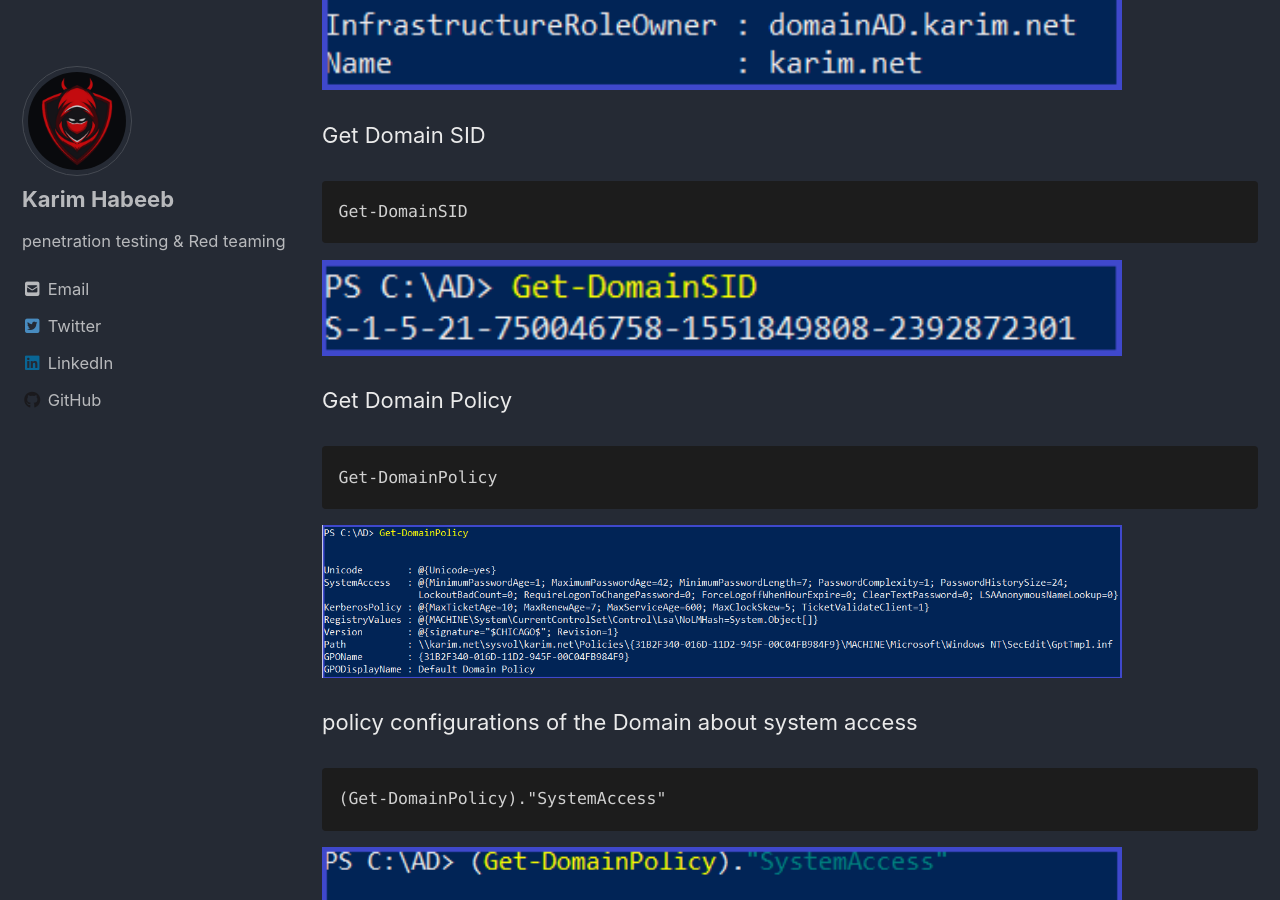
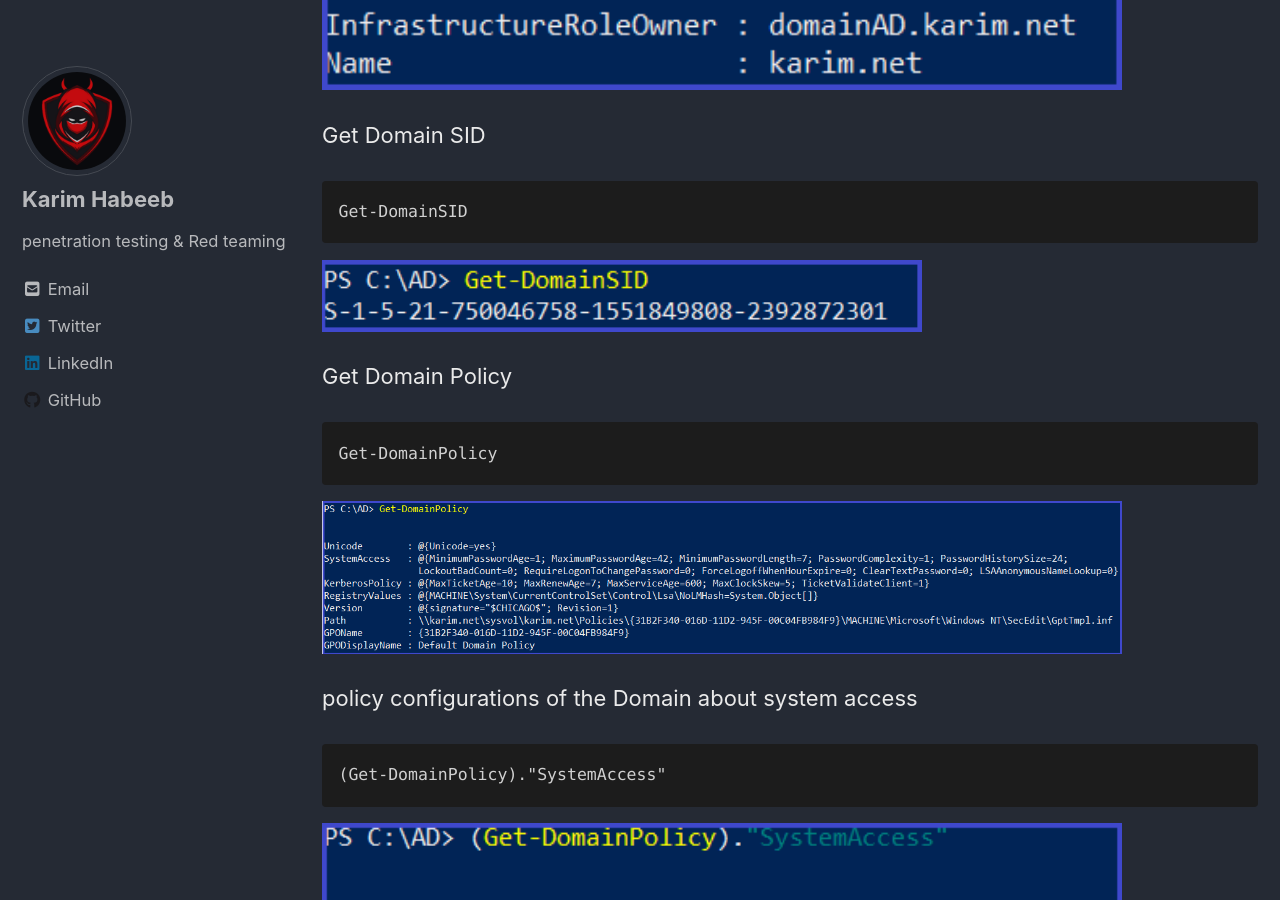
Before and after one commit to NoRed0x/NoRed0x.github.io, a Jekyll site: the page built from _posts/Red-Teaming/2021-06-19-active-directory-domain-enumeration.md, in a window 1280 px wide and 900 px high, scrolled down 2469 px. Built offline with Jekyll 4.4.1, drawn with Linux system fonts in a browser that asks for light colours; cached includes are drawn as plain includes; nearby versions of some CDN libraries.

Commit message:
Update 2021-06-19-active-directory-domain-enumeration.md

````diff
--- a/_posts/Red-Teaming/2021-06-19-active-directory-domain-enumeration.md
+++ b/_posts/Red-Teaming/2021-06-19-active-directory-domain-enumeration.md
@@ -35,21 +35,21 @@ Get Current Domain
  Get-Domain
 ```
 
-<img src="/img/adpart1/2.PNG" alt="Getting-gz" width="800" height="200">
+<img src="/img/adpart1/2.PNG" alt="Getting-gz" width="800" height="150">
 
 Enumerate Other Domains
 ```
 Get-Domain -Domain <DomainName>
 ```
 
-<img src="/img/adpart1/3.PNG" alt="Getting-gz" width="800" height="200">
+<img src="/img/adpart1/3.PNG" alt="Getting-gz" width="800" height="150">
 
 Get Domain SID
 ```
 Get-DomainSID
 ```
 
-<img src="/img/adpart1/4.PNG" alt="Getting-gz" width="800" height="200">
+<img src="/img/adpart1/4.PNG" alt="Getting-gz" width="600" height="100">
 
 Get Domain Policy
 ```
````
